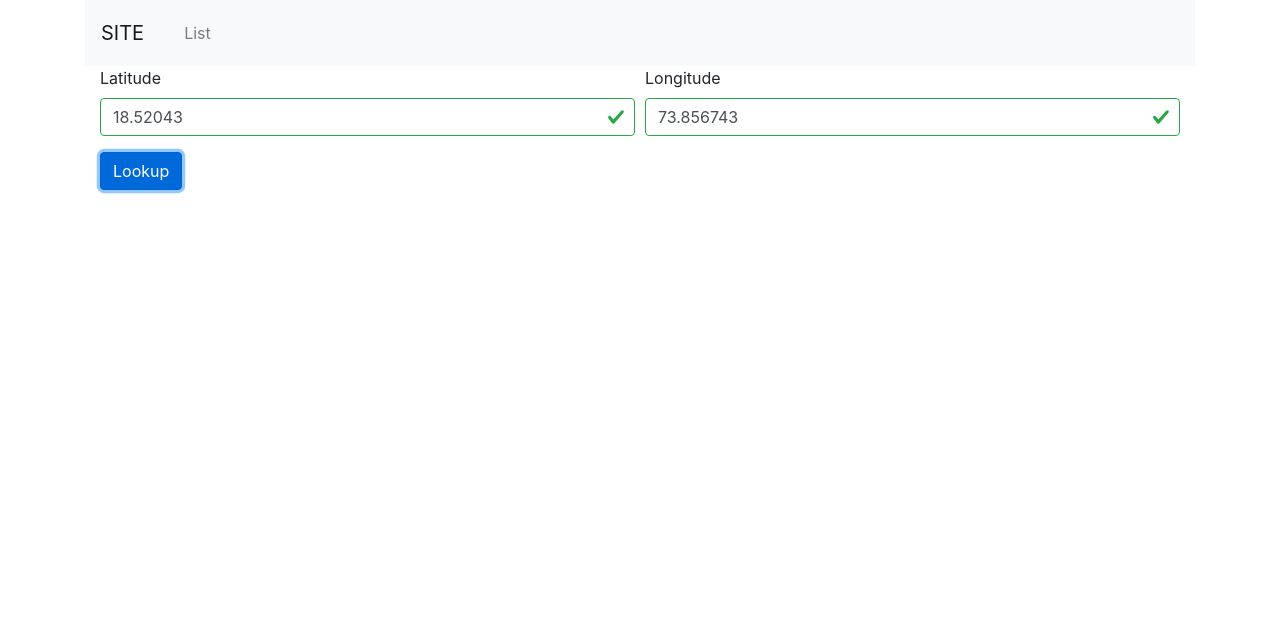
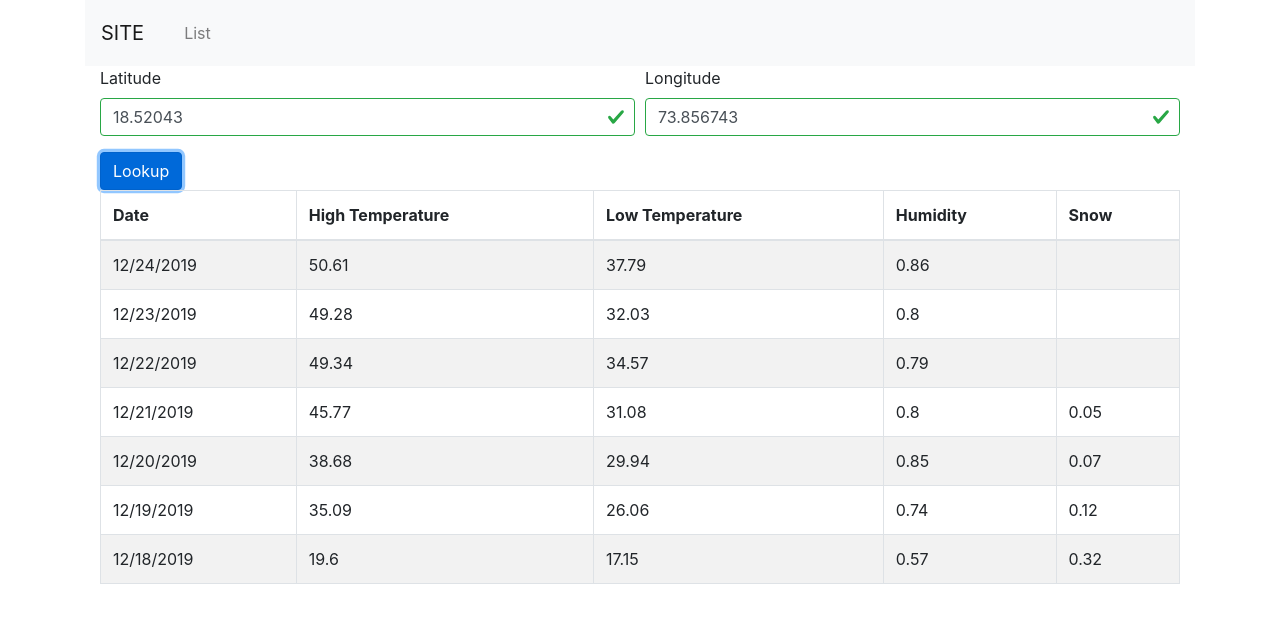
Before and after one commit to naikvarun/site-frontend, a React (Create React App) app: page / in a window 1280 px wide. Both pictures are taken after a click on the button "Lookup". Shown: the top 622 px of the page. Built offline with nearby package versions, Linux system fonts and the light colour scheme.

Commit message:
show the weather info on lookup

```diff
--- /dev/null
+++ b/src/container/DisplayWeather.js
@@ -0,0 +1,52 @@
+import React from "react";
+import {Col, Container, Row, Table} from "react-bootstrap";
+
+export default class DisplayWeather extends React.Component {
+    constructor(props) {
+        super(props);
+
+    }
+
+    renderWeatherInfo() {
+        return
+    }
+
+    render() {
+        let table;
+        if(this.props.data) {
+            table = (
+                <Row>
+                    <Col>
+                        <Table striped bordered hover>
+                            <thead>
+                            <tr>
+                                <th>Date</th>
+                                <th>High Temperature</th>
+                                <th>Low Temperature</th>
+                                <th>Humidity</th>
+                                <th>Snow</th>
+                            </tr>
+                            </thead>
+                            <tbody>
+                            {this.props.data.data.map((info)=>{
+                                return (
+                                    <tr>
+                                        <td>{new Date(Number(info.time*1000)).toLocaleDateString()}</td>
+                                        <td>{info.temperatureHigh}</td>
+                                        <td>{info.temperatureLow}</td>
+                                        <td>{info.humidity}</td>
+                                        <td>{info.precipType==='snow' ? info.precipAccumulation : ''}</td>
+                                    </tr>
+                                );
+                            })}
+                            </tbody>
+                        </Table>
+                    </Col>
+                </Row>);
+        }
+        return (<Container>
+            {table}
+        </Container>);
+    }
+
+}
--- a/src/container/WeatherLookup.js
+++ b/src/container/WeatherLookup.js
@@ -1,6 +1,7 @@
 import React from "react";
 import {Col, Container, Form, Row} from "react-bootstrap";
 import Button from "react-bootstrap/Button";
+import DisplayWeather from "./DisplayWeather";
 
 export default class WeatherLookup extends React.Component {
     constructor(props) {
@@ -10,7 +11,7 @@ export default class WeatherLookup extends React.Component {
             latitude: 18.520430,
             longitude: 73.856743,
             formValid: true,
-            result: {}
+            result: undefined
         };
         this.handleChange = this.handleChange.bind(this);
         this.handleSubmit = this.handleSubmit.bind(this);
@@ -32,10 +33,60 @@ export default class WeatherLookup extends React.Component {
 
     handleSubmit(e) {
         e.preventDefault();
-    }
-
-    renderWeather() {
-
+        this.setState({
+            result: {
+                "latitude": 41.911515,
+                "longitude": -87.65982,
+                "requestedTime": "2019-12-25T21:56:20.106Z",
+                "data": [{
+                    "time": 1577167200,
+                    "precipType": "rain",
+                    "temperatureHigh": 50.61,
+                    "temperatureLow": 37.79,
+                    "humidity": 0.86
+                }, {
+                    "time": 1577080800,
+                    "precipType": "rain",
+                    "temperatureHigh": 49.28,
+                    "temperatureLow": 32.03,
+                    "humidity": 0.8
+                }, {
+                    "time": 1576994400,
+                    "precipType": "rain",
+                    "temperatureHigh": 49.34,
+                    "temperatureLow": 34.57,
+                    "humidity": 0.79
+                }, {
+                    "time": 1576908000,
+                    "precipType": "snow",
+                    "precipAccumulation": 0.05,
+                    "temperatureHigh": 45.77,
+                    "temperatureLow": 31.08,
+                    "humidity": 0.8
+                }, {
+                    "time": 1576821600,
+                    "precipType": "snow",
+                    "precipAccumulation": 0.07,
+                    "temperatureHigh": 38.68,
+                    "temperatureLow": 29.94,
+                    "humidity": 0.85
+                }, {
+                    "time": 1576735200,
+                    "precipType": "snow",
+                    "precipAccumulation": 0.12,
+                    "temperatureHigh": 35.09,
+                    "temperatureLow": 26.06,
+                    "humidity": 0.74
+                }, {
+                    "time": 1576648800,
+                    "precipType": "snow",
+                    "precipAccumulation": 0.32,
+                    "temperatureHigh": 19.6,
+                    "temperatureLow": 17.15,
+                    "humidity": 0.57
+                }]
+            }
+        });
     }
 
     render() {
@@ -68,7 +119,7 @@ export default class WeatherLookup extends React.Component {
                     </Col>
                 </Row>
                 <Row>
-
+                    <DisplayWeather data={this.state.result}/>
                 </Row>
             </Container>
 
```
